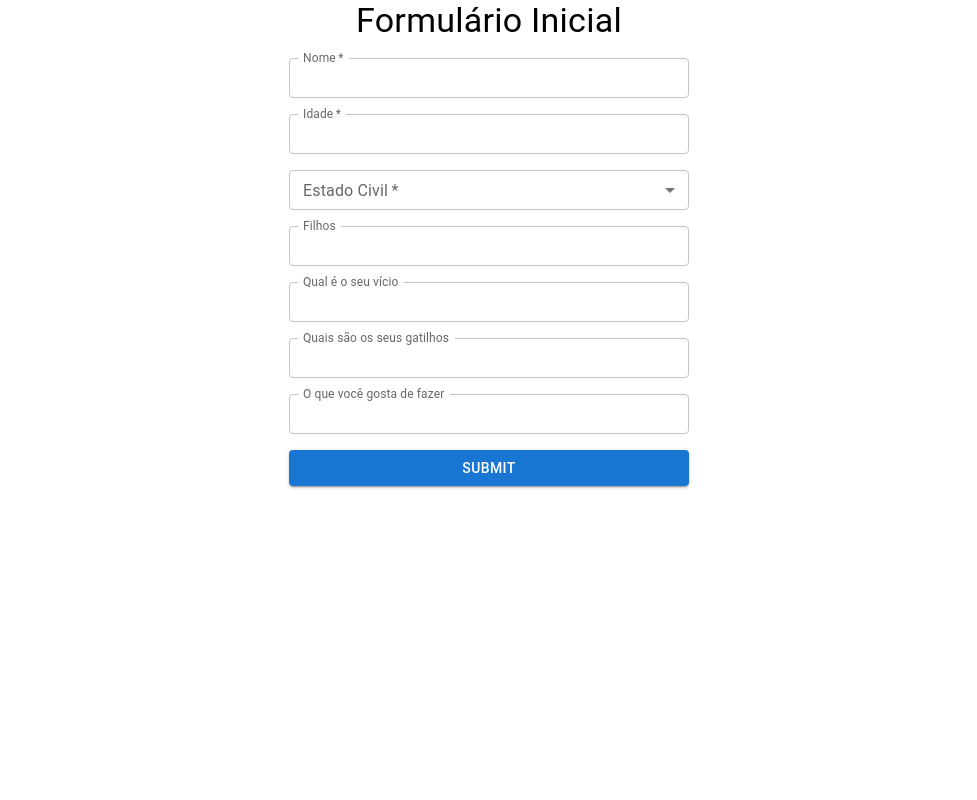
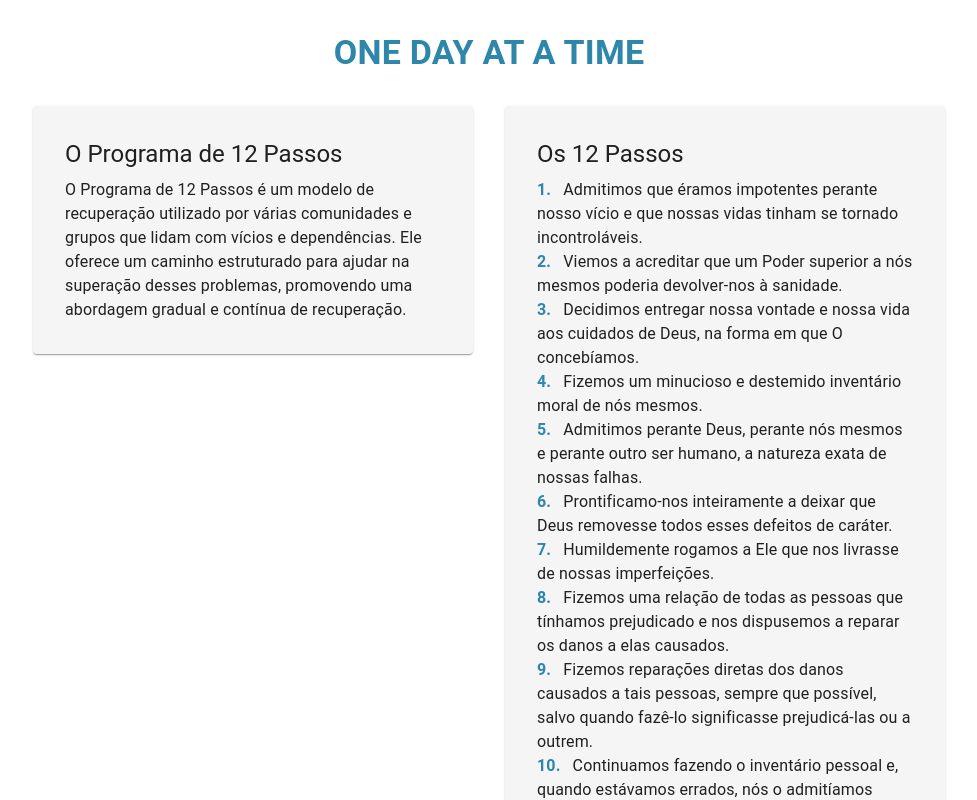
Before and after one commit to Hackatona-AGES-2023/Mellos2, a React (Create React App) app in the folder mellos-ai/: page / in a window 1280 px wide. Shown: the top 800 px of the page, without its empty margins (151-1128 px from the left). Built offline with nearby package versions, Linux system fonts and the light colour scheme.

Commit message:
TUDO FUNCIONANDO

```diff
--- a/mellos-ai/package.json
+++ b/mellos-ai/package.json
@@ -5,6 +5,7 @@
   "dependencies": {
     "@emotion/react": "^11.11.0",
     "@emotion/styled": "^11.11.0",
+    "@material-ui/core": "^4.12.4",
     "@mui/material": "^5.13.2",
     "@testing-library/jest-dom": "^5.16.5",
     "@testing-library/react": "^13.4.0",
--- a/mellos-ai/src/header/Header.js
+++ b/mellos-ai/src/header/Header.js
@@ -7,17 +7,11 @@ const handleHomeClick = () => {
    console.log('Botão Home clicado!');
 };
 
-const handleProfileClick = () => {
-   // Lógica para ir para a página de perfil
-   console.log('Botão Perfil clicado!');
-};
-
 function Header() {
    return (
       <div className="header">
          <div className="buttons">
             <Button onClick={handleHomeClick} variant="text" color="inherit">Home</Button>
-            <Button onClick={handleProfileClick} variant="text" color="inherit">Perfil</Button>
          </div>
          <h2>Olá, João</h2>
          <Avatar
--- /dev/null
+++ b/mellos-ai/src/pages/Home/Home.js
@@ -0,0 +1,87 @@
+import React from 'react';
+import { Typography, Container, Grid, Paper } from '@material-ui/core';
+import { makeStyles } from '@material-ui/core/styles';
+
+const useStyles = makeStyles((theme) => ({
+  root: {
+    marginTop: theme.spacing(4),
+  },
+  title: {
+    marginBottom: theme.spacing(4),
+    color: '#2E86AB',
+    fontWeight: 'bold',
+    textTransform: 'uppercase',
+  },
+  section: {
+    padding: theme.spacing(4),
+    marginBottom: theme.spacing(4),
+    backgroundColor: '#F5F5F5',
+  },
+  stepNumber: {
+    color: '#2E86AB',
+    fontWeight: 'bold',
+    marginRight: theme.spacing(1),
+  },
+}));
+
+const Home = () => {
+  const classes = useStyles();
+
+  return (
+    <div className={classes.root}>
+      <Container maxWidth="md">
+        <Typography variant="h4" component="h1" align="center" className={classes.title}>
+          One Day at a Time
+        </Typography>
+
+        <Grid container spacing={4}>
+          <Grid item xs={12} md={6}>
+            <Paper className={classes.section}>
+              <Typography variant="h5" component="h2" gutterBottom>
+                O Programa de 12 Passos
+              </Typography>
+              <Typography variant="body1">
+                O Programa de 12 Passos é um modelo de recuperação utilizado por várias comunidades e grupos que lidam com vícios e dependências. Ele oferece um caminho estruturado para ajudar na superação desses problemas, promovendo uma abordagem gradual e contínua de recuperação.
+              </Typography>
+            </Paper>
+          </Grid>
+
+          <Grid item xs={12} md={6}>
+            <Paper className={classes.section}>
+              <Typography variant="h5" component="h2" gutterBottom>
+                Os 12 Passos
+              </Typography>
+              <Typography variant="body1">
+                <span className={classes.stepNumber}>1.</span> Admitimos que éramos impotentes perante nosso vício e que nossas vidas tinham se tornado incontroláveis.
+                <br />
+                <span className={classes.stepNumber}>2.</span> Viemos a acreditar que um Poder superior a nós mesmos poderia devolver-nos à sanidade.
+                <br />
+                <span className={classes.stepNumber}>3.</span> Decidimos entregar nossa vontade e nossa vida aos cuidados de Deus, na forma em que O concebíamos.
+                <br />
+                <span className={classes.stepNumber}>4.</span> Fizemos um minucioso e destemido inventário moral de nós mesmos.
+                <br />
+                <span className={classes.stepNumber}>5.</span> Admitimos perante Deus, perante nós mesmos e perante outro ser humano, a natureza exata de nossas falhas.
+                <br />
+                <span className={classes.stepNumber}>6.</span> Prontificamo-nos inteiramente a deixar que Deus removesse todos esses defeitos de caráter.
+                <br />
+                <span className={classes.stepNumber}>7.</span> Humildemente rogamos a Ele que nos livrasse de nossas imperfeições.
+                <br />
+                <span className={classes.stepNumber}>8.</span> Fizemos uma relação de todas as pessoas que tínhamos prejudicado e nos dispusemos a reparar os danos a elas causados.
+                <br />
+                <span className={classes.stepNumber}>9.</span> Fizemos reparações diretas dos danos causados a tais pessoas, sempre que possível, salvo quando fazê-lo significasse prejudicá-las ou a outrem.
+                <br />
+                <span className={classes.stepNumber}>10.</span> Continuamos fazendo o inventário pessoal e, quando estávamos errados, nós o admitíamos prontamente.
+                <br />
+                <span className={classes.stepNumber}>11.</span> Procuramos, através da prece e da meditação, melhorar nosso contato consciente com Deus, na forma em que O concebíamos, rogando apenas o conhecimento de Sua vontade em relação a nós, e forças para realizar essa vontade.
+                <br />
+                <span className={classes.stepNumber}>12.</span> Tendo experimentado um despertar espiritual, como resultado destes Passos, procuramos levar esta mensagem a outros viciados e praticar estes princípios em todas as nossas atividades.
+              </Typography>
+            </Paper>
+          </Grid>
+        </Grid>
+      </Container>
+    </div>
+  );
+}
+
+export default Home;
--- a/mellos-ai/src/pages/InitialForm/InitialForm.js
+++ b/mellos-ai/src/pages/InitialForm/InitialForm.js
@@ -1,4 +1,5 @@
 import React, { useState } from "react";
+import Header from "../../header/Header";
 import { useNavigate } from "react-router";
 import {
   Typography,
@@ -46,11 +47,22 @@ function InitialForm() {
   };
 
   return (
+    <div>
+      <Header/>
       <div
-      style={{ display: "flex", flexDirection: "column", alignItems: "center" }}
+        style={{
+          display: "flex",
+          flexDirection: "column",
+          alignItems: "center",
+          marginTop: "20px"
+        }}
         className="mainWrapper"
       >
-      <Typography variant="h4" component="h1" style={{ marginBottom: "1rem" }}>
+        <Typography
+          variant="h4"
+          component="h1"
+          style={{ marginBottom: "1rem" }}
+        >
           Formulário Inicial
         </Typography>
 
@@ -219,6 +231,7 @@ function InitialForm() {
           </Modal>
         </form>
       </div>
+    </div>
   );
 }
 
--- a/mellos-ai/src/routes/routes.js
+++ b/mellos-ai/src/routes/routes.js
@@ -1,12 +1,14 @@
 import { Routes, Route, BrowserRouter } from "react-router-dom";
 import DailyForm from "../pages/DailyForm/DailyForm";
 import InitialForm from "../pages/InitialForm/InitialForm";
+import Home from "../pages/Home/Home";
 
 function AppRoutes() {
   return (
     <BrowserRouter>
       <Routes>
-        <Route path="/" element={<InitialForm />} />
+        <Route path="/" element={<Home />} />
+        <Route path="/initialForm" element={<InitialForm />} />
         <Route path="/dailyForm" element={<DailyForm />} />
       </Routes>
     </BrowserRouter>
```
Also changed, not shown: 1 other file (tests, documents, lock files or other folders). Lines whose indentation alone changed are shown as unchanged.
